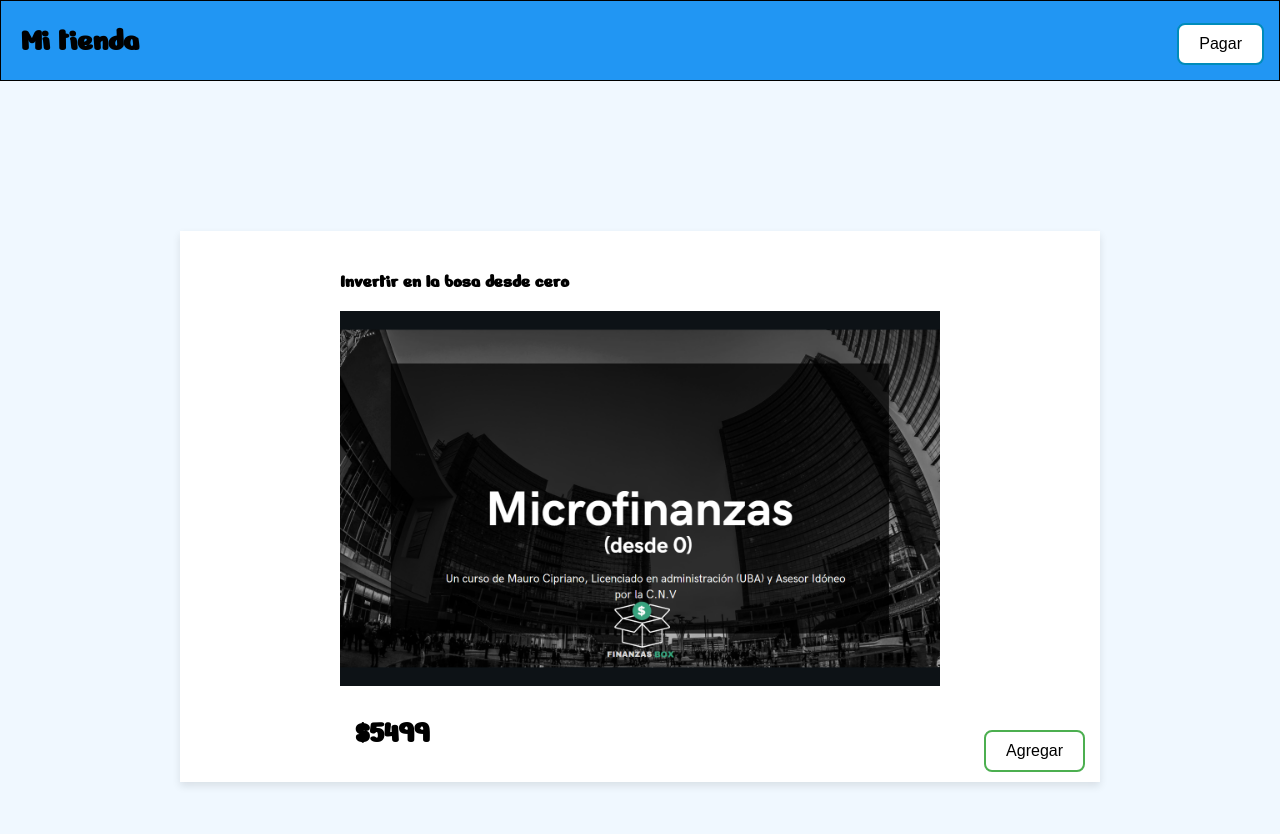
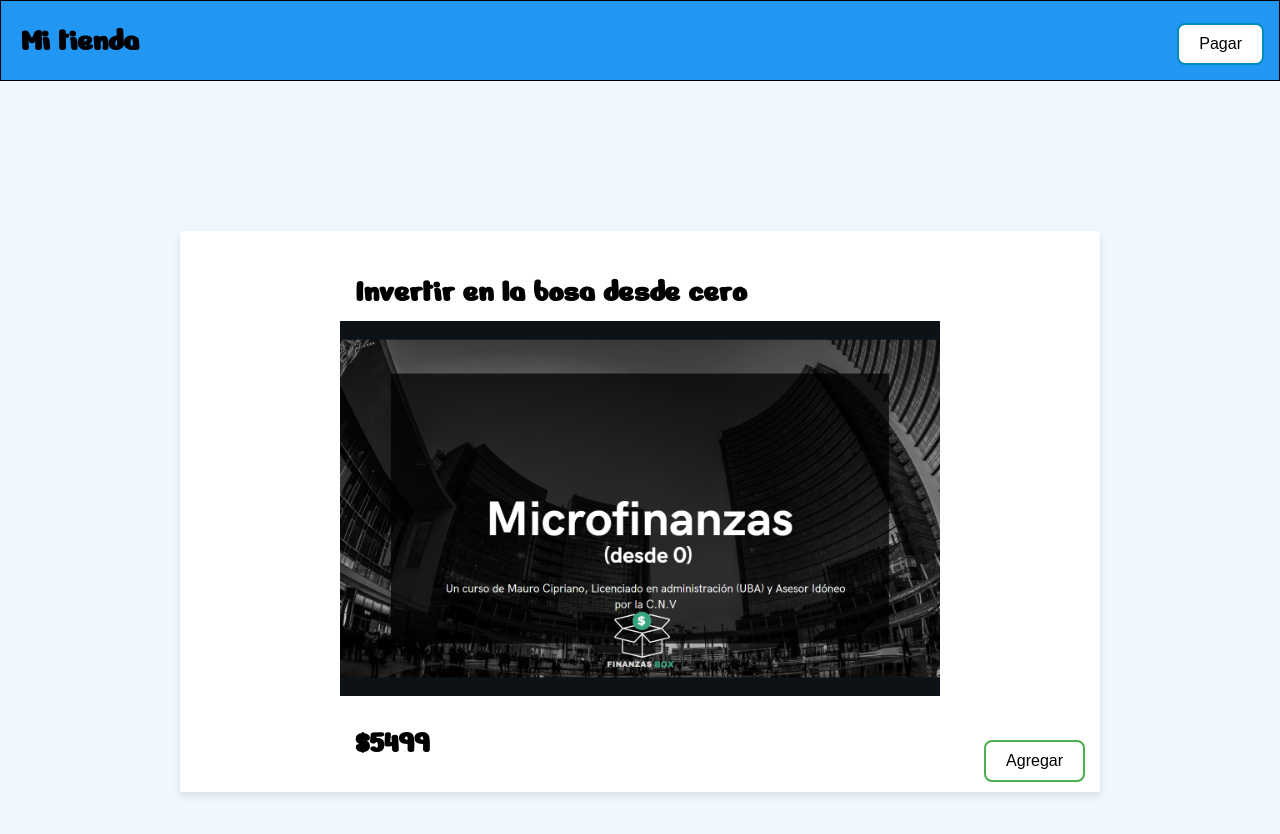
Before and after one commit to maurocipriano19/finanzasbox.github.io, a plain HTML site: page index.html in a window 1280 px wide. Drawn offline with Linux system fonts and the light colour scheme.

Commit message:
Update index.html

```diff
--- a/index.html
+++ b/index.html
@@ -11,7 +11,7 @@
     </div>
     <div class="page-content">
         <div class="product-container">
-            <h3>Invertir en la bosa desde cero</h3>
+            <h1>Invertir en la bosa desde cero</h1>
             <img src="images/product-1.jpg" />
             <h1>$5499</h1>
             <button class="button-add" onclick="add('product-1', 5499)">Agregar</button>
```
